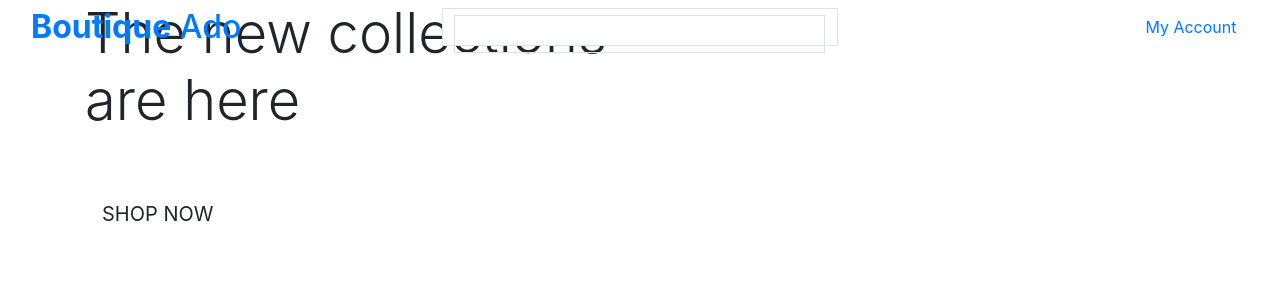
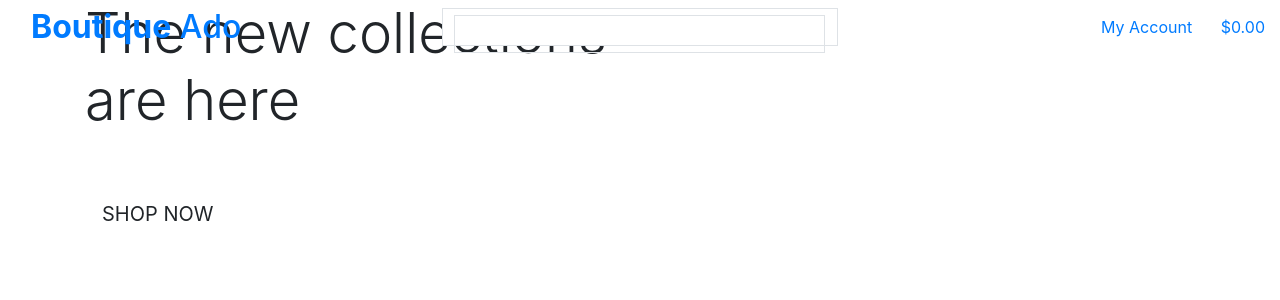
Before and after one commit to folarin-ogungbemi/boutique-ado, a Django app: page / in a window 1280 px wide. Shown: the top 300 px of the page. Run offline with Django 3.2, Linux system fonts and the light colour scheme; some libraries are stand-ins or nearby versions.

Commit message:
Add main page header

```diff
--- a/templates/base.html
+++ b/templates/base.html
@@ -63,8 +63,32 @@
                   <p class="my-0">My Account</p>
                 </div>
               </a>
+              <div class="dropdown-menu border-0" aria-labelledby="user-options">
+                {% if request.user.is_authenticated %}
+                  {% if request.user.is_superuser %}
+                    <a href="#" class="dropdown-item">Product Management</a>
+                  {% endif %}
+                  <a href="#" class="dropdown-item">My Profile</a>
+                  <a href="{% url 'account_logout' %}" class="dropdown-item">Logout</a>
+                  {% else %}
+                  <a href="{% url 'account_signup' %}" class="dropdown-item">Register</a>
+                  <a href="{% url 'account_login' %}" class="dropdown-item">Login</a>
+                  {% endif %}
             </li>
-            <li class="list-inline-item"></li>
+            <li class="list-inline-item">
+              <a href="#" class="{% if grand_total %}text-info font-weight-bold{% else %} text-black {% endif %}">
+                <div class="text-center">
+                  <div><i class="fas fa-shopping-bag fa-lg"></i></div>
+                  <p class="my-0">
+                    {% if grand_total %}
+                      ${{ grand_total|floatformat:2 }}
+                    {% else %}
+                      $0.00
+                    {% endif %}
+                  </p>
+                </div>
+              </a>
+            </li>
           </ul>
         </div>
     </header>
```
